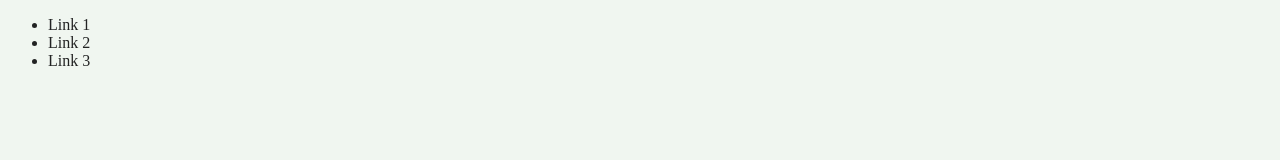
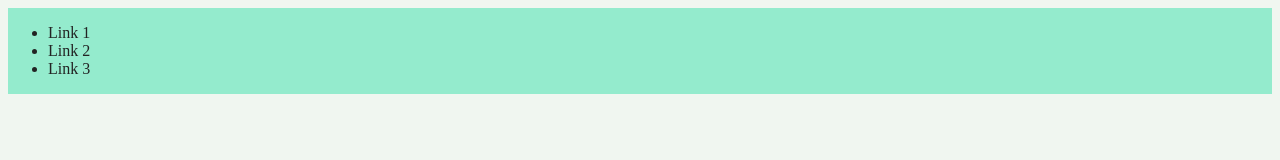
Before and after one commit to tydusgaravaea/Navbars, a plain HTML site: page index.html in a window 1280 px wide. Drawn offline with Linux system fonts and the light colour scheme.

Commit message:
added navbar class

```diff
--- a/index.html
+++ b/index.html
@@ -9,7 +9,7 @@
 </head>
 <body>
   <header>
-    <nav>
+    <nav class="navbar">
       <ul>
         <li><a href="#">Link 1</a></li>
         <li><a href="#">Link 2</a></li>
--- a/styles.css
+++ b/styles.css
@@ -7,3 +7,8 @@ a {
   color: #222323;
   text-decoration: none;
 }
+
+.navbar {
+  display: flex;
+  background-color: #94ebcd;
+}
```
